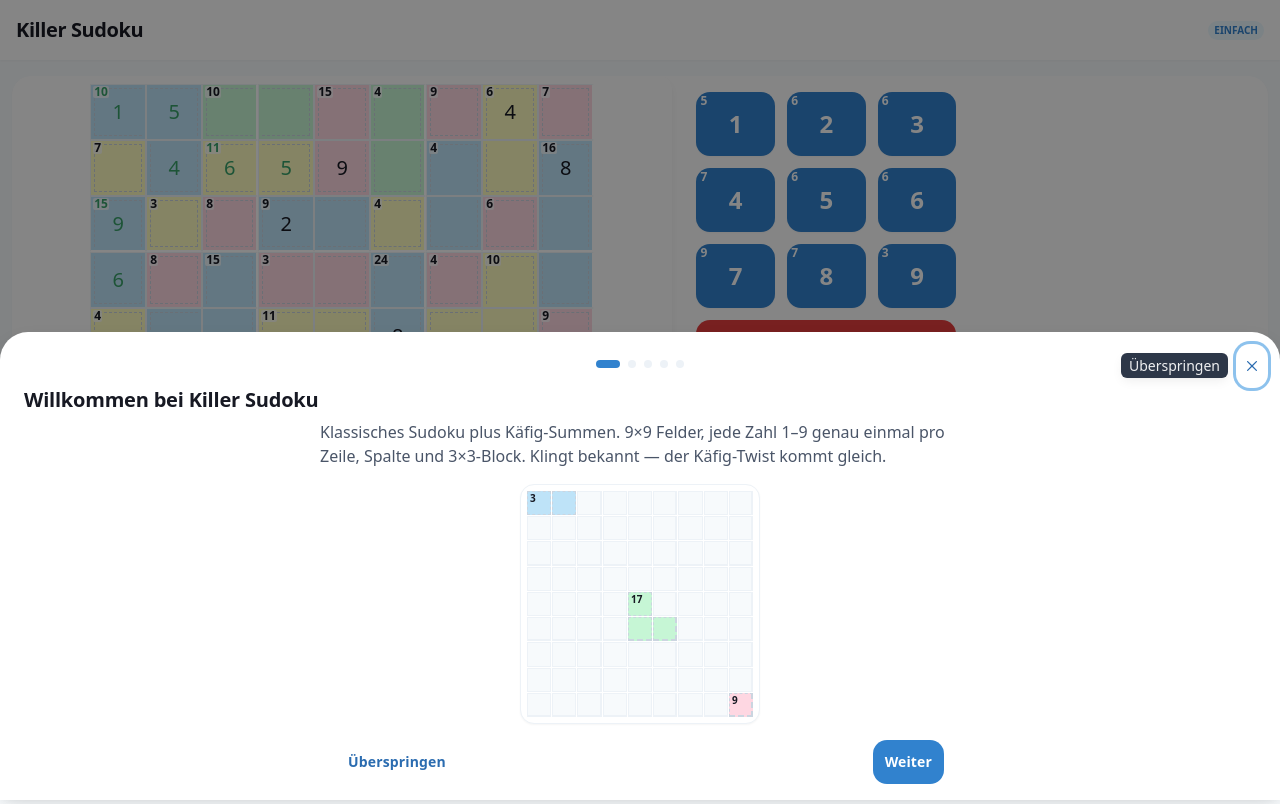
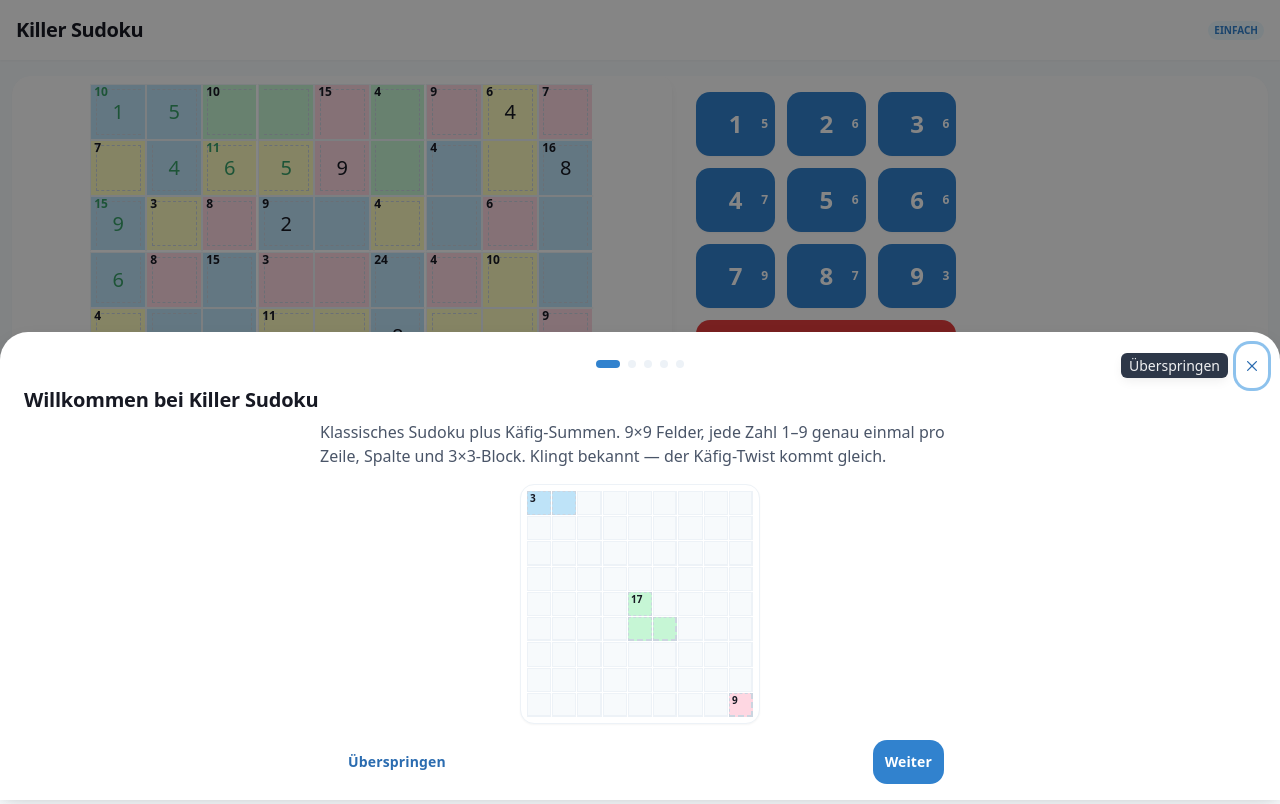
Before and after one commit to oliverbenduhn/killersudoku, a React (Vite) app: page / in a window 1280 px wide. Built offline with nearby package versions, Linux system fonts and the light colour scheme.

Commit message:
fix(ui): cage-rand proportional, sekundaerzahlen im button, aktionsleiste umbrechenbar, fokus-reset auf touch

```diff
--- a/src/components/Board/Board.tsx
+++ b/src/components/Board/Board.tsx
@@ -388,10 +388,10 @@ export const Board: React.FC<BoardProps> = ({
         {cage && (
           <Box
             position="absolute"
-            top="3px"
-            left="3px"
-            right="3px"
-            bottom="3px"
+            top="8%"
+            left="8%"
+            right="8%"
+            bottom="8%"
             border="1px dashed"
             borderColor={blackAndWhiteMode ? 'gray.600' : `cage.${(cage.color.split('.')[0])}.border`}
             borderTop={hasTopSameCage ? 'none' : undefined}
@@ -412,10 +412,8 @@ export const Board: React.FC<BoardProps> = ({
             fontWeight="bold"
             color={cageComplete ? 'status.success' : 'text.primary'}
             zIndex="2"
-            bg="rgba(255,255,255,0.7)"
             lineHeight="1"
             px="1px"
-            borderRadius="2px"
           >
             {cage.sum}
           </Text>
@@ -538,6 +536,8 @@ export const Board: React.FC<BoardProps> = ({
         bg="surface.raised"
         position="relative"
         flexGrow={1}
+        flexShrink={1}
+        flexBasis={flexDirection === "row" ? "0" : "auto"}
         maxW={flexDirection === "column" ? "95%" : "70%"}
         h={["auto", "auto", "65vh"]}
         overflowX="hidden"
@@ -617,6 +617,7 @@ export const Board: React.FC<BoardProps> = ({
           mt={4}
           justify={flexDirection === "column" ? "center" : "start"}
           width="100%"
+          flexWrap="wrap"
         >
           {/* Strategischer Tipp: dezent, nicht im Vordergrund. */}
           <RippleButton
--- a/src/components/NumberPad/NumberPad.tsx
+++ b/src/components/NumberPad/NumberPad.tsx
@@ -74,8 +74,9 @@ export const NumberPad: React.FC<NumberPadProps> = ({
           {remainingDigits[number] !== undefined && (
             <Text
               position="absolute"
-              top="3px"
-              left="4px"
+              top="50%"
+              left="calc(100% - 14px)"
+              transform="translateY(-50%)"
               fontSize={remainingDigitsFontSize}
               fontWeight="bold"
               color="brand.onPrimary"
--- a/src/index.css
+++ b/src/index.css
@@ -27,3 +27,18 @@ body {
     padding-bottom: env(safe-area-inset-bottom);
   }
 }
+
+/*
+ * Touch-Geräte zeigen den harten Chakra-Outline dauerhaft nach
+ * jedem Tap. Reset auf `:focus`; `:focus-visible` (Tastatur / a11y-
+ * Navigation per Tab) behält weiterhin einen sichtbaren Ring.
+ * ponytail: ersetzt inline mobile-Overrides pro Komponente, ein
+ * Selektor deckt alle Buttons + Cells ab.
+ */
+:where(button, [role="button"], [role="gridcell"], a, input, select, textarea):focus {
+  outline: none;
+}
+:where(button, [role="button"], [role="gridcell"], a, input, select, textarea):focus-visible {
+  outline: 2px solid var(--chakra-colors-brand-primary, #3182ce);
+  outline-offset: 2px;
+}
```
